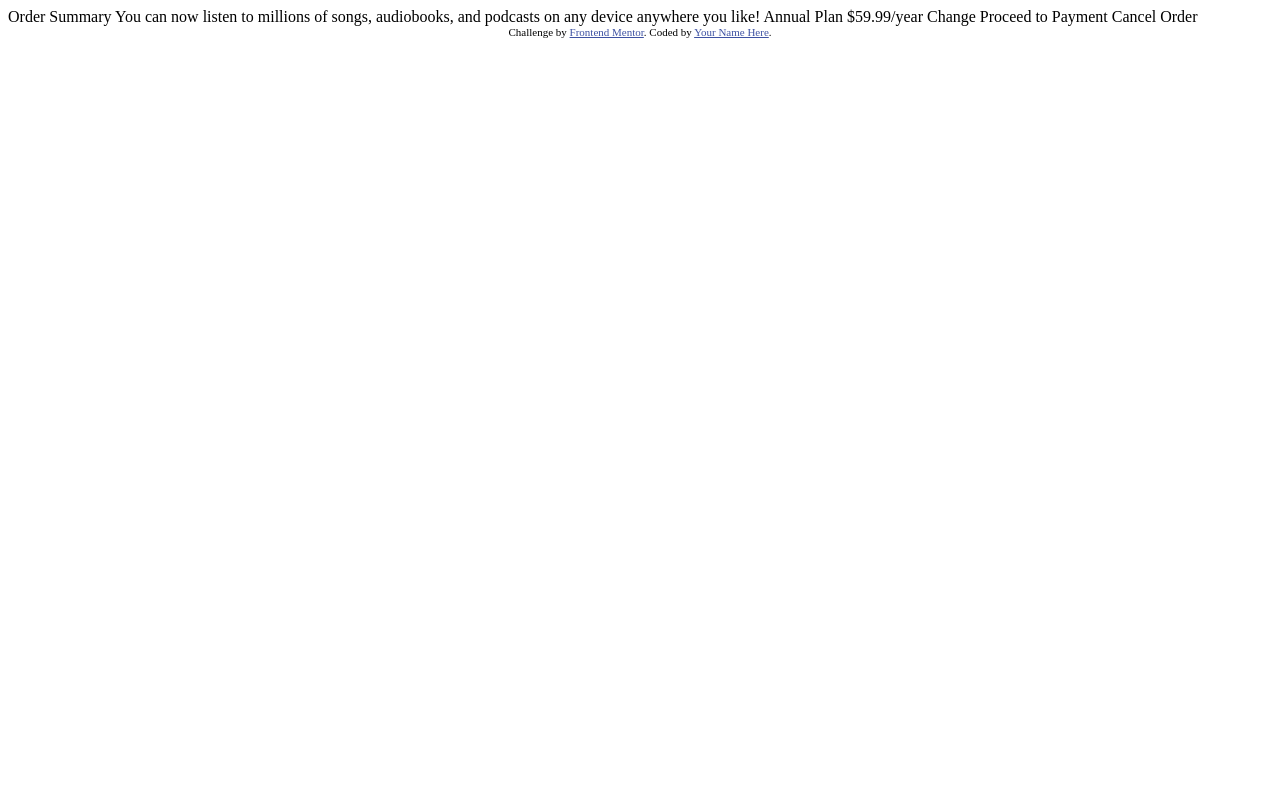
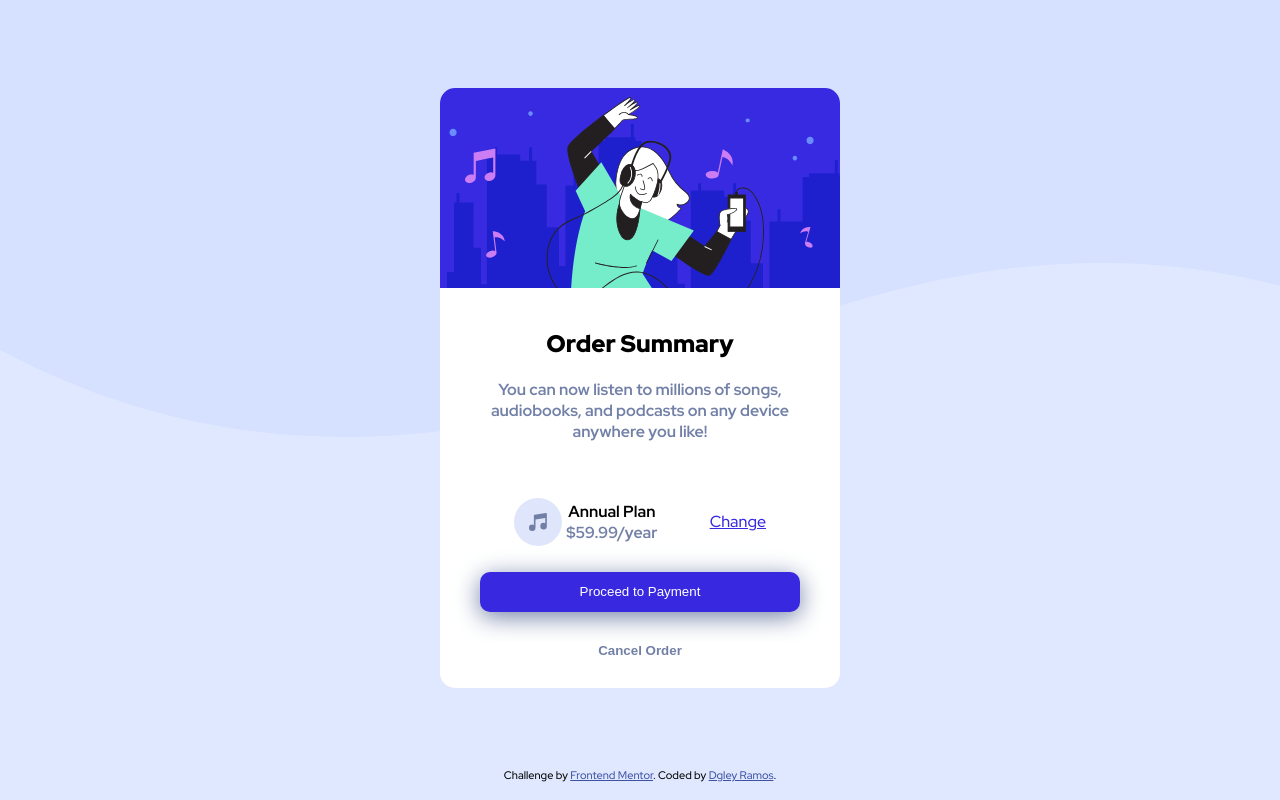
Before and after one commit to dgleyramos1/Ordersummarycomponent, a plain HTML site: page index.html in a window 1280 px wide. Drawn offline with Linux system fonts and the light colour scheme.

Commit message:
layout para desktop criado

```diff
--- a/index.html
+++ b/index.html
@@ -5,33 +5,46 @@
   <meta name="viewport" content="width=device-width, initial-scale=1.0"> <!-- displays site properly based on user's device -->
 
   <link rel="icon" type="image/png" sizes="32x32" href="./images/favicon-32x32.png">
+  <link rel="stylesheet" href="style.css" type="text/css">
 
   <title>Frontend Mentor | Order summary card</title>
 
   <!-- Feel free to remove these styles or customise in your own stylesheet 👍 -->
   <style>
-    .attribution { font-size: 11px; text-align: center; }
+    .attribution { font-size: 11px; text-align: center; background-color: hsl(225, 100%, 94%); }
     .attribution a { color: hsl(228, 45%, 44%); }
   </style>
 </head>
 <body>
-
-  Order Summary
-
-  You can now listen to millions of songs, audiobooks, and podcasts on any
-  device anywhere you like!
-
-  Annual Plan
-  $59.99/year
-
-  Change
-
-  Proceed to Payment
-  Cancel Order
-
+  <section id="container">
+    <div id="card">
+      <div id="cabecalho"></div>
+      <div id="texto">
+        <h1>
+          Order Summary
+        </h1>
+        <p>
+          You can now listen to millions of songs, audiobooks, and podcasts on any device anywhere you like!
+        </p>
+        <div id="price">
+          <div id="espacamento">
+            <h2>Annual Plan</h2>
+            <p>$59.99/year</p>
+          </div>
+          <div>
+            <a href="#">Change</a>
+          </div>
+        </div>
+      </div>
+      <div id="botoes">
+        <button id="pagamento">Proceed to Payment</button>
+        <button id="cancelamento">Cancel Order</button>
+      </div>
+    </div>
+  </section>
   <div class="attribution">
     Challenge by <a href="https://www.frontendmentor.io?ref=challenge" target="_blank">Frontend Mentor</a>.
-    Coded by <a href="#">Your Name Here</a>.
+    Coded by <a href="#">Dgley Ramos</a>.
   </div>
 </body>
 </html>
--- /dev/null
+++ b/style.css
@@ -0,0 +1,124 @@
+@import url('https://fonts.googleapis.com/css2?family=Red+Hat+Display:wght@500;700;900&display=swap');
+
+
+body {
+    font-family: 'Red Hat Display', sans-serif;
+    font-size: 16px;
+    height: auto;
+    background: url("/images/pattern-background-desktop.svg") left top no-repeat;
+    background-color: hsl(225, 100%, 94%);
+}
+
+h1 {
+    font-weight: 900;
+}
+
+p {
+    font-weight: 700;
+    color: hsl(224, 23%, 55%);
+    margin-bottom: 30px;
+}
+
+
+
+#container {
+    width: 90vw;
+    height: 95vh;
+    margin: auto;
+    display: flex;
+    align-items: center;
+}
+
+#card {
+    width: 400px;
+    height: 600px;
+    margin: 0 auto;
+    border-radius: 15px;
+    background-color: white;
+    text-align: center;
+}
+
+#cabecalho {
+    width: 100%;
+    height: 200px;
+    background: url("/images/illustration-hero.svg") center no-repeat;
+    border-top-left-radius: 15px;
+    border-top-right-radius: 15px;
+    border: none;
+    margin-bottom: 40px;
+}
+#texto {
+    width: 90%;
+    margin: 0 auto;
+}
+#price {
+    width: 70%;
+    height: 100px;
+    margin: auto;
+    background-color: hsl(225, 100%, 98%);
+    background: url("/images/icon-music.svg") left center no-repeat;
+    display: flex;
+    justify-content: space-around;
+    align-items: center;
+}
+
+#espacamento {
+    margin-left: 40px;
+    margin: auto;
+}
+
+#espacamento p {
+    margin: auto;
+    padding: 0;
+}
+
+#price h2 {
+    font-weight: 700;
+    font-size: 16px;
+    margin-bottom: 0;
+    margin-top: 0px;
+}
+
+#price a {
+    color: hsl(245, 75%, 52%);
+}
+
+#price a:hover {
+    color: hsla(245, 75%, 52%, 0.596);
+    text-decoration: none;
+}
+
+
+#botoes {
+    width: 80%;
+    margin: 0 auto;
+    display: flex;
+    flex-direction: column;
+}
+
+#pagamento {
+    border: none;
+    height: 40px;
+    margin-bottom: 30px;
+    background-color: hsl(245, 75%, 52%);
+    box-shadow: 0px 5px 25px hsl(224deg 23% 55%);
+    color: white;
+    border-radius: 10px;
+}
+
+#pagamento:hover {
+    cursor: pointer;
+    background-color: hsla(245, 75%, 52%, 0.596);
+}
+
+#cancelamento {
+    border: none;
+    background-color: white;
+    color: hsl(224, 23%, 55%);
+    font-weight: 700;
+}
+
+#cancelamento:hover {
+    cursor: pointer;
+    color: black;
+}
```
